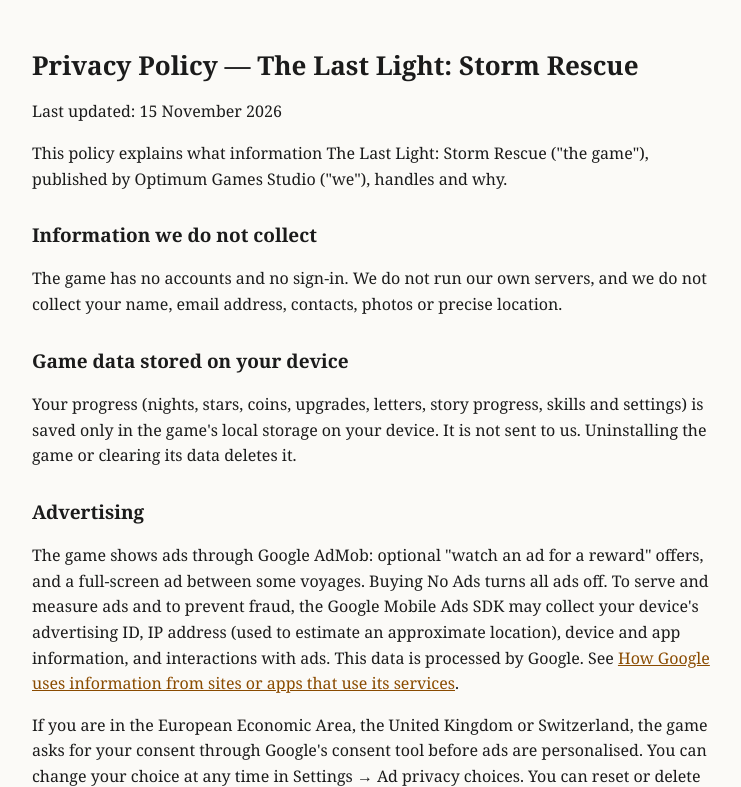
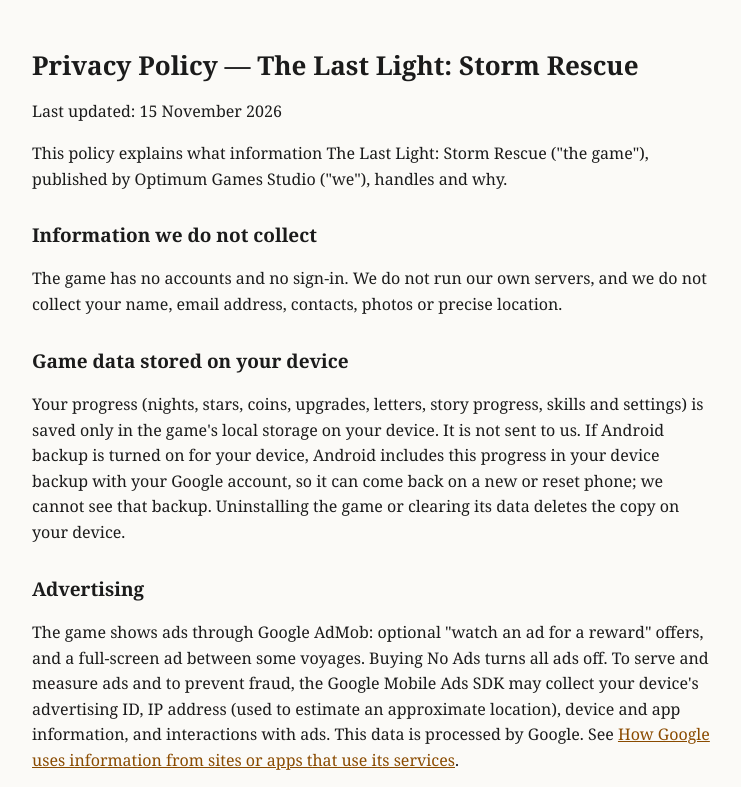
Before and after one commit to hq7x/lastlight-privacy, a plain HTML site: page index.html in a window 1280 px wide. Shown: the top 787 px of the page, without its empty margins (268-1009 px from the left). Drawn offline with Linux system fonts and the light colour scheme.

Commit message:
Enhance local storage description in privacy policy
Updated the local storage information to include details about Android backup.

```diff
--- a/index.html
+++ b/index.html
@@ -19,7 +19,7 @@
 <p>The game has no accounts and no sign-in. We do not run our own servers, and we do not collect your name, email address, contacts, photos or precise location.</p>
 
 <h2>Game data stored on your device</h2>
-<p>Your progress (nights, stars, coins, upgrades, letters, story progress, skills and settings) is saved only in the game's local storage on your device. It is not sent to us. Uninstalling the game or clearing its data deletes it.</p>
+<p>Your progress (nights, stars, coins, upgrades, letters, story progress, skills and settings) is saved only in the game's local storage on your device. It is not sent to us. If Android backup is turned on for your device, Android includes this progress in your device backup with your Google account, so it can come back on a new or reset phone; we cannot see that backup. Uninstalling the game or clearing its data deletes the copy on your device.</p>
 
 <h2>Advertising</h2>
 <p>The game shows ads through Google AdMob: optional "watch an ad for a reward" offers, and a full-screen ad between some voyages. Buying No Ads turns all ads off. To serve and measure ads and to prevent fraud, the Google Mobile Ads SDK may collect your device's advertising ID, IP address (used to estimate an approximate location), device and app information, and interactions with ads. This data is processed by Google. See <a href="https://policies.google.com/technologies/partner-sites">How Google uses information from sites or apps that use its services</a>.</p>
```
